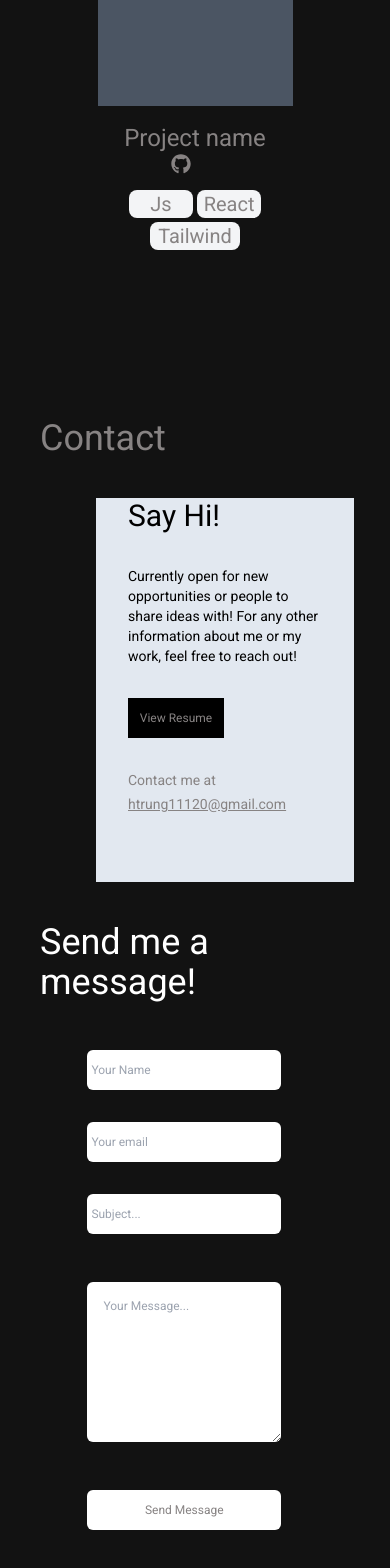
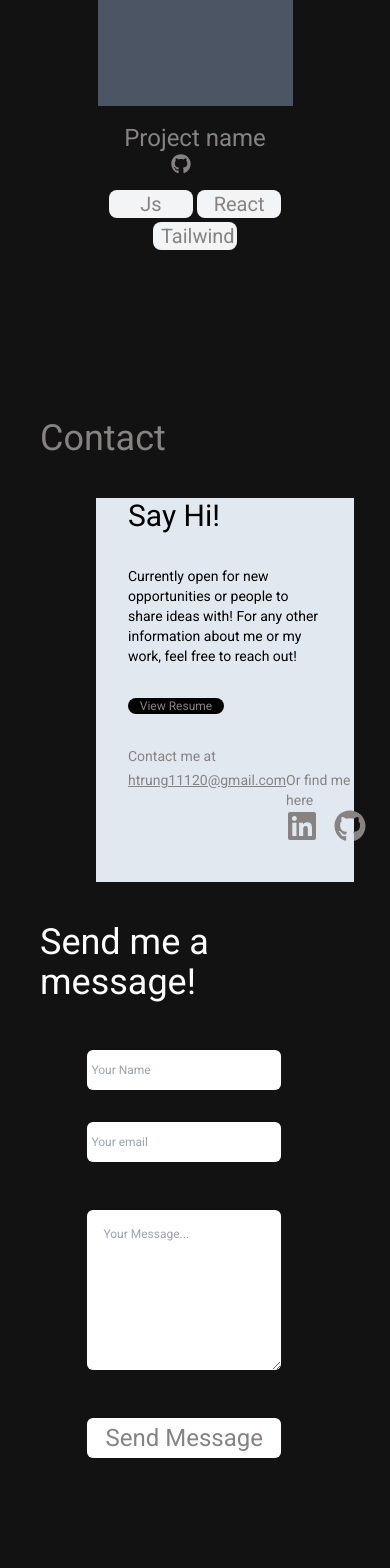
Before and after one commit to htrung11120/portforlio, a React (Vite) app: page / in a window 390 px wide. Shown: the part 2646-4214 px from the top of the page. After the commit the page ends 4144 px from the top, so only its background shows below. Built offline with nearby package versions, Linux system fonts and the light colour scheme; some icons are missing.

Commit message:
add animation

```diff
--- a/src/Components/BodyContent/Projects/Projects.jsx
+++ b/src/Components/BodyContent/Projects/Projects.jsx
@@ -2,6 +2,8 @@ import { FaGithub } from "react-icons/fa";
 import { FaArrowUpRightFromSquare } from "react-icons/fa6";
 
 export default function Projects({ scrollToProjects }) {
+  const listStyled =
+    " w-5/12 rounded-lg bg-gray-100 text-center md:w-32 hover:scale-110 px-2";
   return (
     <div
       className="  mb-32  mt-6 flex w-screen flex-col md:mt-20 md:w-full md:flex-row md:justify-between md:gap-60"
@@ -14,20 +16,14 @@ export default function Projects({ scrollToProjects }) {
           <div className="mt-4 flex  w-full flex-col items-center justify-center md:relative  md:mt-10 md:flex-row">
             <h3 className="  text-2xl md:text-4xl">Project name</h3>
             <div className="flex flex-row gap-2 md:absolute md:right-6">
-              <FaGithub className="h-5 w-5 md:h-8 md:w-8" />
-              <FaArrowUpRightFromSquare className="h-5 w-5 md:h-8 md:w-8" />
+              <FaGithub className="h-5 w-5 hover:scale-110 md:h-8 md:w-8" />
+              <FaArrowUpRightFromSquare className="h-5 w-5 hover:scale-110 md:h-8 md:w-8" />
             </div>
           </div>
           <ul className="mt-4 flex flex-wrap items-center justify-center gap-1 text-xl md:mt-6 md:flex-row md:gap-10 md:text-3xl">
-            <li className=" w-5/12 rounded-lg bg-gray-100 text-center md:w-32">
-              Js
-            </li>
-            <li className=" w-5/12 rounded-lg bg-gray-100  text-center md:w-32">
-              React
-            </li>
-            <li className=" w-7/12 rounded-lg bg-gray-100  text-center md:w-32">
-              Tailwind
-            </li>
+            <li className={listStyled}>Js</li>
+            <li className={listStyled}>React</li>
+            <li className={listStyled}>Tailwind</li>
           </ul>
         </div>
       </div>
--- a/src/Components/Contact/ContactInfor.jsx
+++ b/src/Components/Contact/ContactInfor.jsx
@@ -1,3 +1,5 @@
+import { FaLinkedin, FaGithub } from "react-icons/fa";
+
 export default function ContactInfor() {
   return (
     <div className="ml-14 flex h-96 w-10/12 flex-col gap-8 bg-slate-200 px-8 pb-10 md:mt-10 md:h-[600px] md:w-[600px]  md:gap-16 md:px-16 md:pb-16">
@@ -8,14 +10,27 @@ export default function ContactInfor() {
         Currently open for new opportunities or people to share ideas with! For
         any other information about me or my work, feel free to reach out!
       </p>
-      <button className="h-10 w-24 bg-black text-xs md:h-16 md:w-48 md:text-lg">
+      <button className="h-10 w-24 rounded-lg bg-black text-xs hover:scale-105 md:h-16 md:w-48 md:text-lg">
         View Resume
       </button>
       <div className="flex flex-col gap-1 text-lg md:gap-4 md:text-2xl">
         <span className="text-sm">Contact me at</span>
-        <a href="mailto:htrung11120@gmail.com" className="text-sm underline">
-          htrung11120@gmail.com
-        </a>
+        <div className="flex flex-row justify-between text-sm">
+          <a href="mailto:htrung11120@gmail.com" className="text-sm underline">
+            htrung11120@gmail.com
+          </a>
+          <div>
+            <span>Or find me here</span>
+            <div className="flex flex-row gap-4">
+              <a href="https://www.linkedin.com/in/tran-trung-a63037265/">
+                <FaLinkedin className="h-8 w-8 hover:scale-110 hover:text-[#ff4d00]" />
+              </a>
+              <a href="https://github.com/htrung11120">
+                <FaGithub className="h-8 w-8 hover:scale-110 hover:text-[#ff4d00]" />
+              </a>
+            </div>
+          </div>
+        </div>
       </div>
     </div>
   );
--- a/src/Components/Contact/Form.jsx
+++ b/src/Components/Contact/Form.jsx
@@ -3,14 +3,14 @@ export default function Form() {
     window.location.href = "http://localhost:5173/";
   };
   return (
-    <div className="  flex h-auto w-9/12 flex-col items-center  justify-center md:w-[600px] ">
+    <div className="  flex h-auto w-9/12 flex-col items-center  md:w-[600px] ">
       <p className=" mt-10 text-4xl text-white md:mt-14 md:text-5xl">
         Send me a message!
       </p>
       <form
         action="https://formspree.io/f/mleqrylv"
         method="POST"
-        className=" md:text-md ml-14 mt-12 flex  w-10/12 flex-col gap-12 text-xs"
+        className=" ml-14 mt-12 flex w-10/12  flex-col gap-12 text-xs md:text-lg"
         onSubmit={handleSubmit}
       >
         <div className="flex w-full flex-wrap justify-between gap-8  md:flex-row">
@@ -28,12 +28,6 @@ export default function Form() {
             className="h-10  grow rounded-md pl-1 md:pl-4"
             required
           />
-          <input
-            type="text"
-            name="subject"
-            placeholder="Subject..."
-            className="h-10 w-full grow rounded-md pl-1 md:pl-4"
-          />
         </div>
 
         <textarea
@@ -48,7 +42,7 @@ export default function Form() {
 
         <button
           type="submit"
-          className="h-10 w-full self-center rounded-md bg-white text-center md:h-16"
+          className="h-10 w-full self-center rounded-md bg-white text-center text-2xl hover:scale-105 md:h-16"
         >
           Send Message
         </button>
--- a/src/Components/NavBar/NavBar.jsx
+++ b/src/Components/NavBar/NavBar.jsx
@@ -5,7 +5,8 @@ export default function NavBar({
   scrollToContact,
   scrollToAboutMe,
 }) {
-  const listStyled = "cursor-pointer hover:text-[#ff4d00]";
+  const listStyled =
+    "cursor-pointer hover:text-[#ff4d00] hover:underline hover:scale-125";
 
   const handleNavigation = (scrollFunction) => {
     if (scrollFunction) {
--- a/src/ultils/BackToTopButton.jsx
+++ b/src/ultils/BackToTopButton.jsx
@@ -28,7 +28,7 @@ export default function BackToTopButton() {
   };
 
   return (
-    <div className="fixed bottom-6 right-6 cursor-pointer hover:text-[#ff4d00]">
+    <div className="fixed bottom-6 right-6 cursor-pointer hover:scale-125 hover:text-[#ff4d00]">
       {showScrollTopBtn && (
         <FaAngleUp className="h-14 w-16" onClick={scrollTop} />
       )}
```
